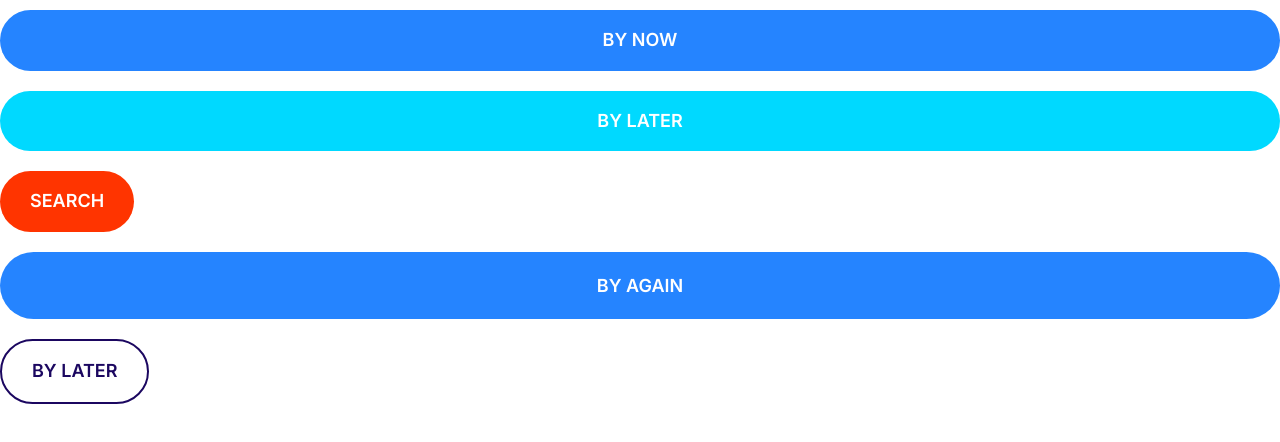
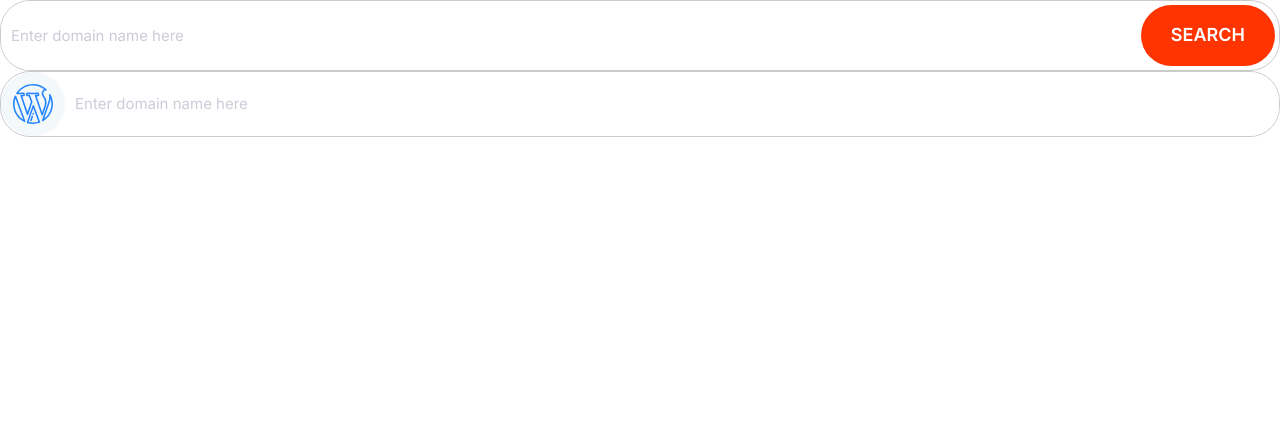
Before and after one commit to Hristakos/moshify, a plain HTML site: page index.html in a window 1280 px wide. Drawn offline with Linux system fonts and the light colour scheme.

Commit message:
created input classes

```diff
--- a/css/styles.css
+++ b/css/styles.css
@@ -4,6 +4,8 @@
   --color-accent: #ff3400;
   --color-headings: #1b0760;
   --color-body: #918ca4;
+  --color-border: #ccc;
+  --border-radius:30px;
 }
 *,
 *::after,
@@ -233,3 +235,41 @@ a {
     font-size: 1.5rem;
   }
 }
+
+/* Inputs */
+
+.input {
+  padding: 1.5rem 3.5rem;
+  border: 1px solid var(--color-border);
+  border-radius: var(--border-radius);
+  outline: 0;
+  color: var(--color-headings);
+  font-size: 2rem;
+
+}
+
+::placeholder {
+  color:#cdcbd7;
+}
+
+.input-group {
+  border:1px solid var(--color-border);
+  border-radius: var(--border-radius);
+  display: flex;
+
+}
+
+.input-group .input {
+  border: 0;
+  flex-grow: 1;
+  padding: 1.5rem 1rem;
+}
+
+.input-group .btn {
+  margin: 4px;
+}
+@media screen  and (min-width:1024px){
+  .input {
+    font-size: 1.5rem;
+  }
+}
--- a/index.html
+++ b/index.html
@@ -13,11 +13,19 @@
 </head>
 
 <body>
-    <button class="btn btn--primary btn--block">By Now</button>
-    <button class="btn btn--secondary btn--block">By Later</button>
-    <button class="btn btn--accent">Search</button>
-    <a href="#" class="btn btn--primary btn--block">By again</a>
-    <button href="#" class="btn btn--outline">By Later</button>
+    <div class="input-group">
+        <input type="text" class="input" placeholder="Enter domain name here">
+        <button class="btn btn--accent">search</button>
+    </div>
+    <div class="input-group">
+        <span class="icon-container">
+            <svg class="icon icon--primary">
+                <use xlink:href="images/sprite.svg#wordpress"></use>
+            </svg>
+        </span>
+        <input type="text" class="input" placeholder="Enter domain name here">
+
+    </div>
 </body>
 
 </html>
```
Also changed, not shown: components/inputs.html (added, +13 -0 lines).
